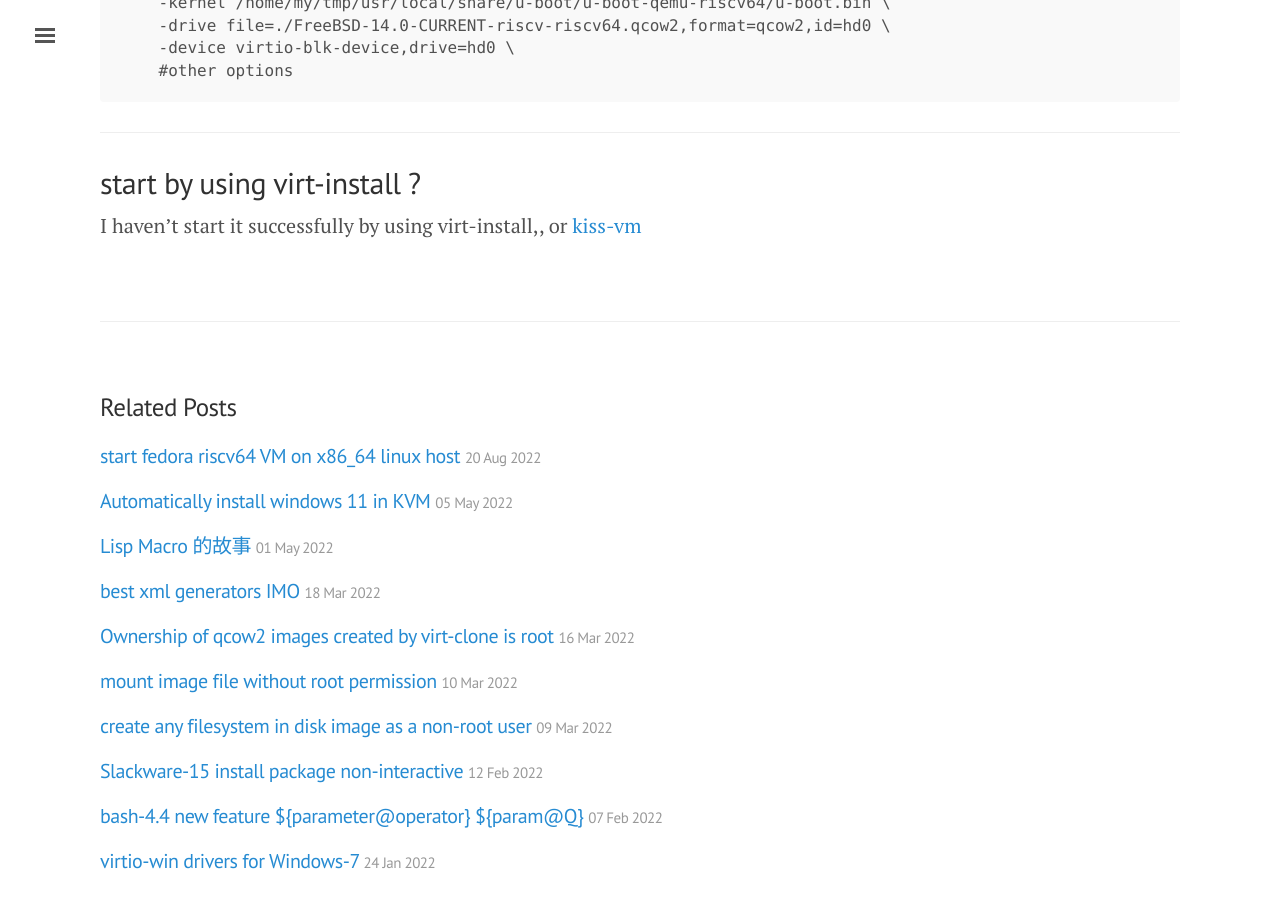
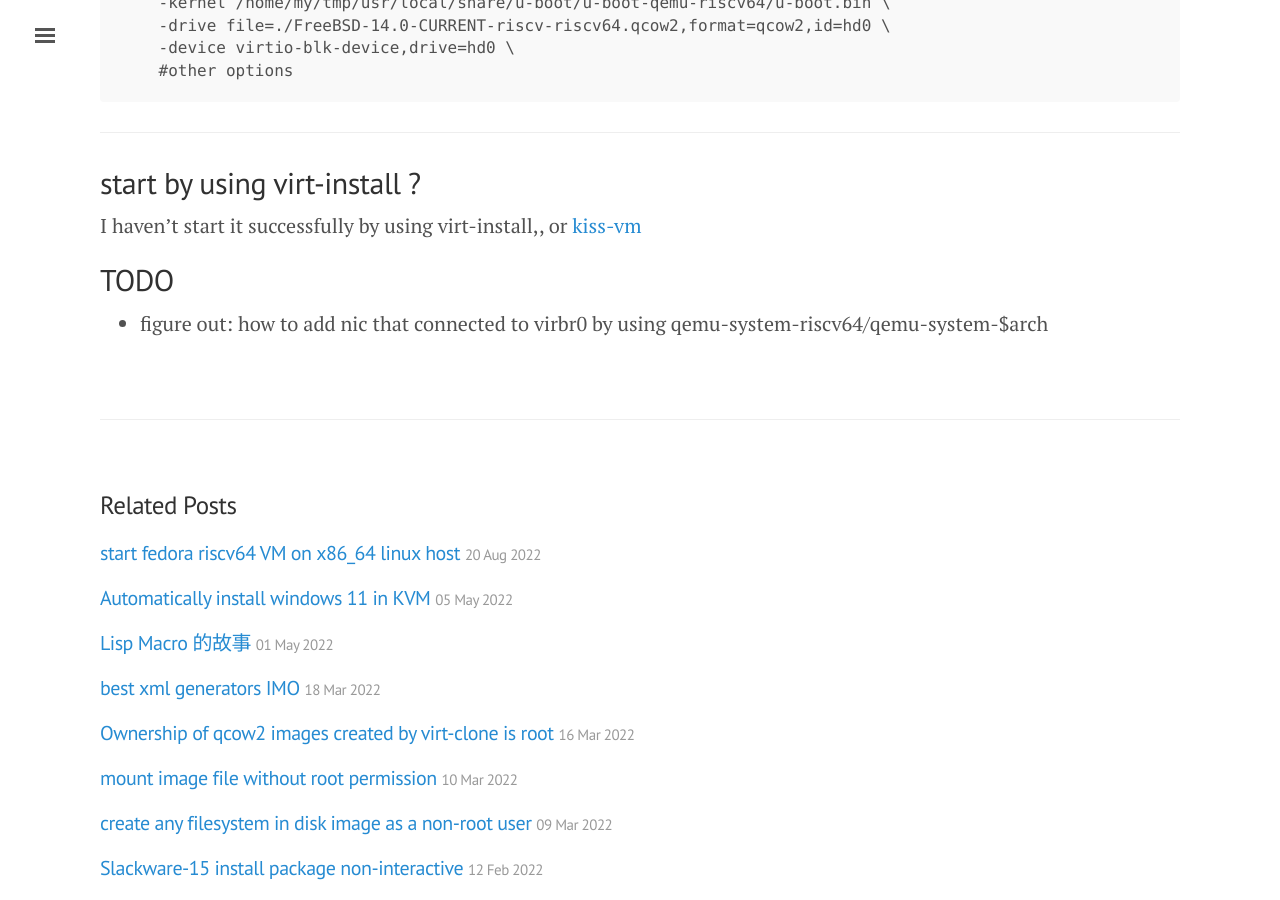
Before and after one commit to tcler/tcler.github.io, a Jekyll site: the page built from _posts/2022-08-21-start-FreeBSD-riscv64-VM-on-fedora-x86_64-host.md, in a window 1280 px wide and 900 px high, scrolled down 1361 px. Built offline with Jekyll 4.4.1, drawn with Linux system fonts in a browser that asks for light colours; some of the changed text lies outside the part shown.

Commit message:
Update and rename 2022-08-20-start-FreeBSD-riscv64-VM-on-fedora-x86_64-host.md to 2022-08-21-start-FreeBSD-riscv64-VM-on-fedora-x86_64-host.md

```diff
--- a/_posts/2022-08-20-start-FreeBSD-riscv64-VM-on-fedora-x86_64-host.md
+++ b/_posts/2022-08-21-start-FreeBSD-riscv64-VM-on-fedora-x86_64-host.md
@@ -49,3 +49,7 @@ qemu-system-riscv64 \
 ---
 ## start by using virt-install ?
 I haven't start it successfully by using virt-install,, or [kiss-vm](https://github.com/tcler/kiss-vm-ns)
+
+
+## TODO
+- figure out: how to add nic that connected to virbr0 by using qemu-system-riscv64/qemu-system-$arch
```
